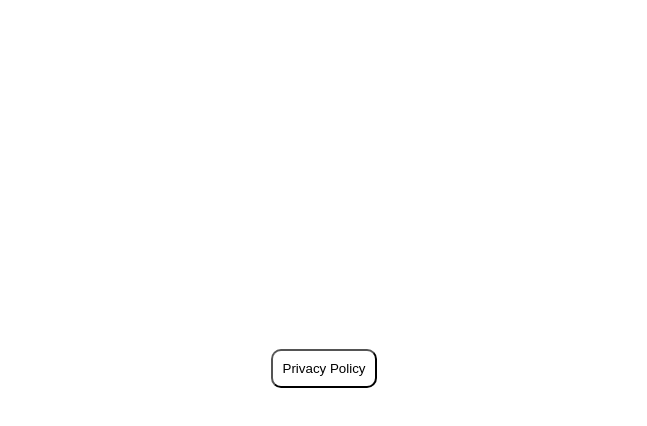
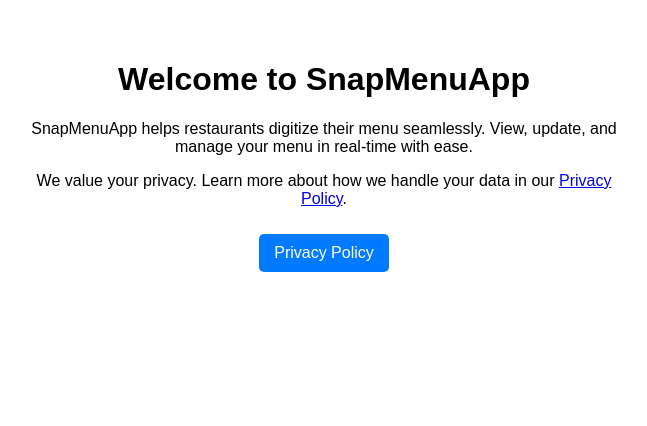
Before and after one commit to bushrajabin/snapmenupage, a plain HTML site: page index.html in a window 1280 px wide. Shown: the whole page, without its empty margins (316-963 px from the left). Drawn offline with Linux system fonts and the light colour scheme.

Commit message:
update homepage

```diff
--- a/index.html
+++ b/index.html
@@ -3,30 +3,49 @@
   <head>
     <meta charset="UTF-8" />
     <meta name="viewport" content="width=device-width, initial-scale=1.0" />
-    <title>SnapMenuApp</title>
+    <title>SnapMenuApp - Your Smart Menu Solution</title>
+    <style>
+      body {
+        font-family: Arial, sans-serif;
+        text-align: center;
+        margin: 0;
+        padding: 20px;
+      }
+      .container {
+        max-width: 600px;
+        margin: auto;
+        padding: 20px;
+      }
+      .button {
+        background-color: #007bff;
+        color: white;
+        padding: 10px 15px;
+        border: none;
+        border-radius: 5px;
+        cursor: pointer;
+        text-decoration: none;
+        display: inline-block;
+        margin-top: 10px;
+      }
+    </style>
   </head>
   <body>
-    <div
-      style="
-        display: flex;
-        flex-direction: row;
-        justify-content: center;
-        align-items: center;
-        margin: auto;
-        height: 90vh;
-      "
-    >
-      <a href="privacyPolicy.html"
-        ><button
-          style="
-            background-color: white;
-            padding: 10px;
-            border-radius: 10px;
-            cursor: pointer;
-          "
-        >
-          Privacy Policy
-        </button></a
+    <div class="container">
+      <h1>Welcome to SnapMenuApp</h1>
+      <p>
+        SnapMenuApp helps restaurants digitize their menu seamlessly. View,
+        update, and manage your menu in real-time with ease.
+      </p>
+      <p>
+        We value your privacy. Learn more about how we handle your data in our
+        <a
+          href="https://site.snapmenu.ibnjuned.in/privacyPolicy.html"
+          target="_blank"
+          >Privacy Policy</a
+        >.
+      </p>
+      <a class="button" href="https://yourdomain.com/privacy-policy.html"
+        >Privacy Policy</a
       >
     </div>
   </body>
```
